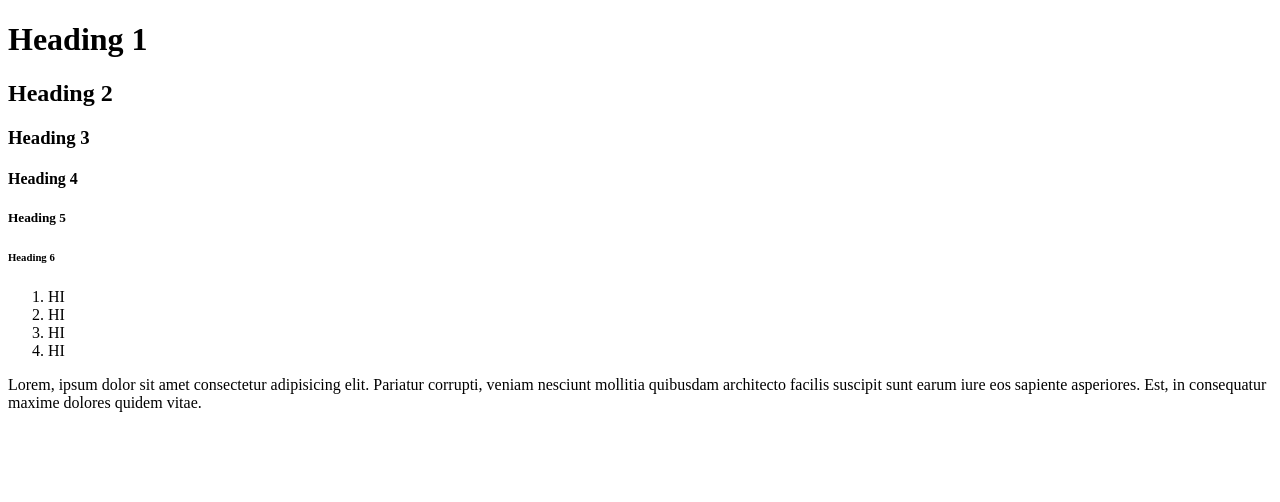
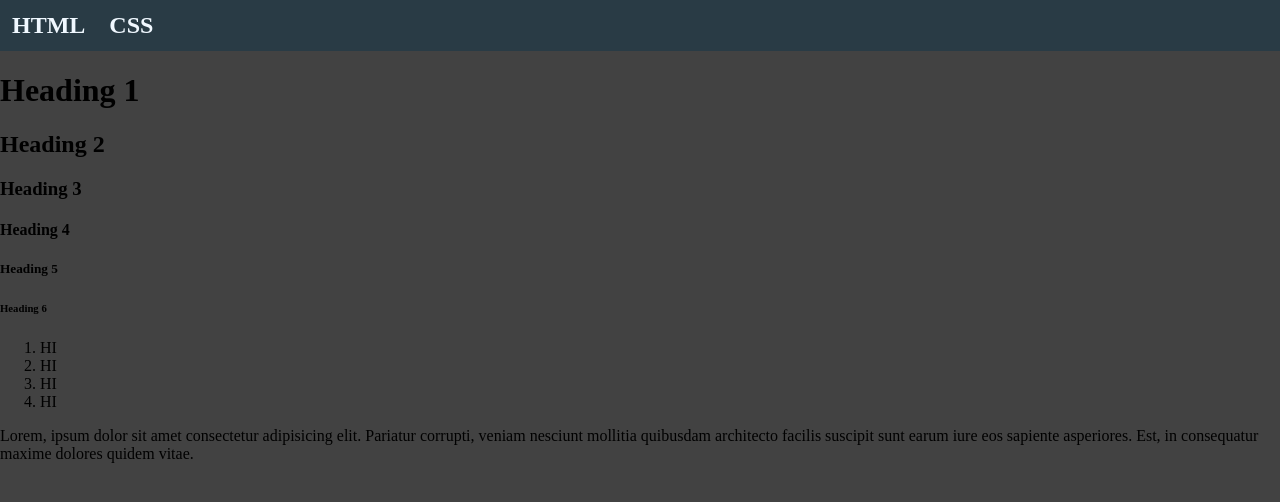
Before and after one commit to NaitikKumar-raj/HTML-CSS, a plain HTML site: page index.html in a window 1280 px wide. Drawn offline with Linux system fonts and the light colour scheme.

Commit message:
Added CSS and Navbar

```diff
--- /dev/null
+++ b/index.css
@@ -0,0 +1,17 @@
+body {
+  margin: 0;
+  background-color: #424242;
+}
+
+.navbar {
+  background-color: #293b45;
+  padding: 12px;
+  box-shadow: #293b45;
+}
+
+.navbar span{
+    font-size: x-large;
+    font-weight: 800;
+    color: aliceblue;
+    margin-right: 20px;
+}
--- a/index.html
+++ b/index.html
@@ -4,8 +4,15 @@
     <meta charset="UTF-8" />
     <meta name="viewport" content="width=device-width, initial-scale=1.0" />
     <title>HTML and CSS</title>
+    <link rel="stylesheet" href="index.css">
   </head>
   <body>
+
+    <nav class="navbar">
+        <span>HTML</span>
+        <span>CSS</span>
+    </nav>
+
     <h1>Heading 1</h1>
     <h2>Heading 2</h2>
     <h3>Heading 3</h3>
```
